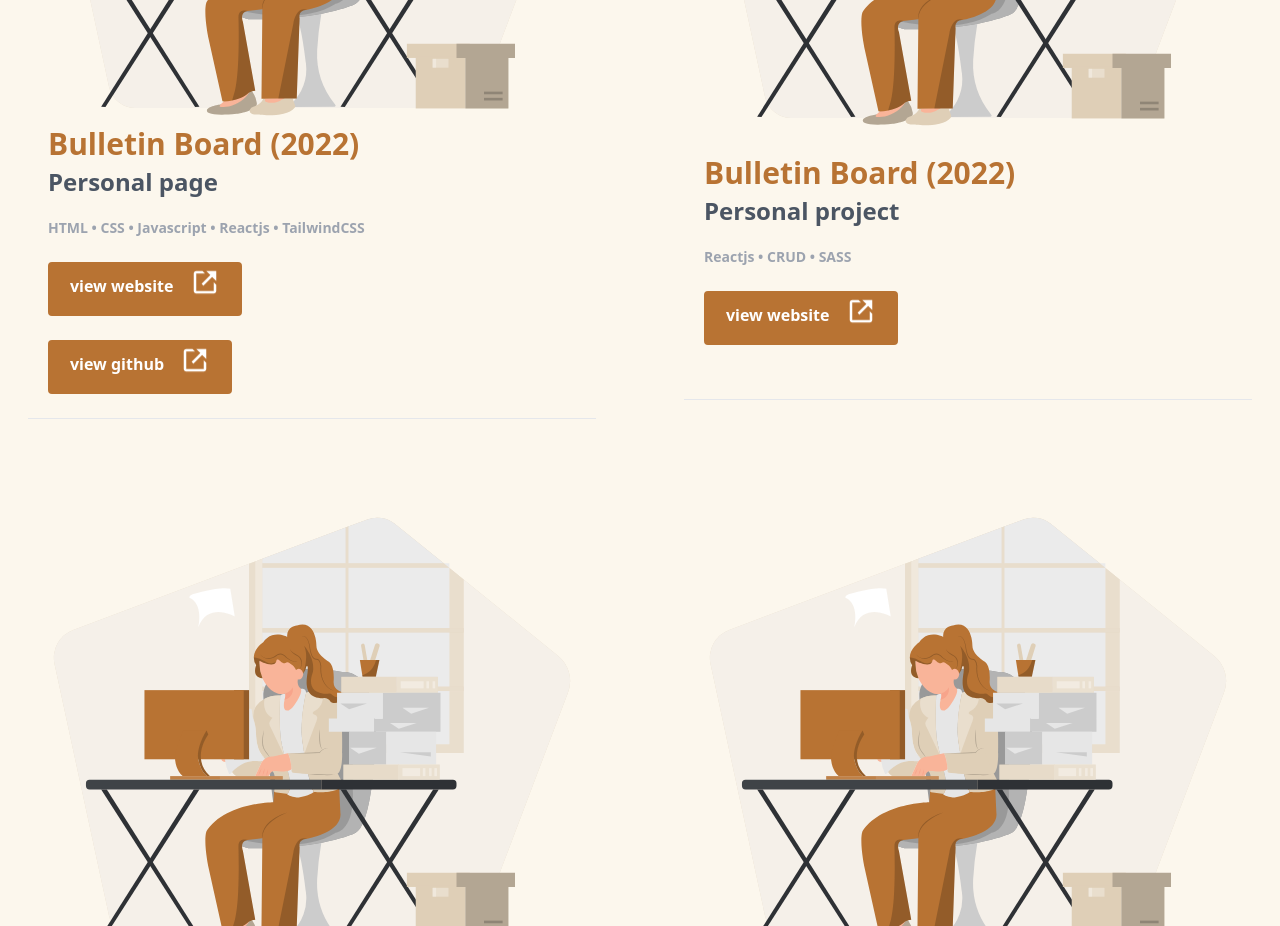
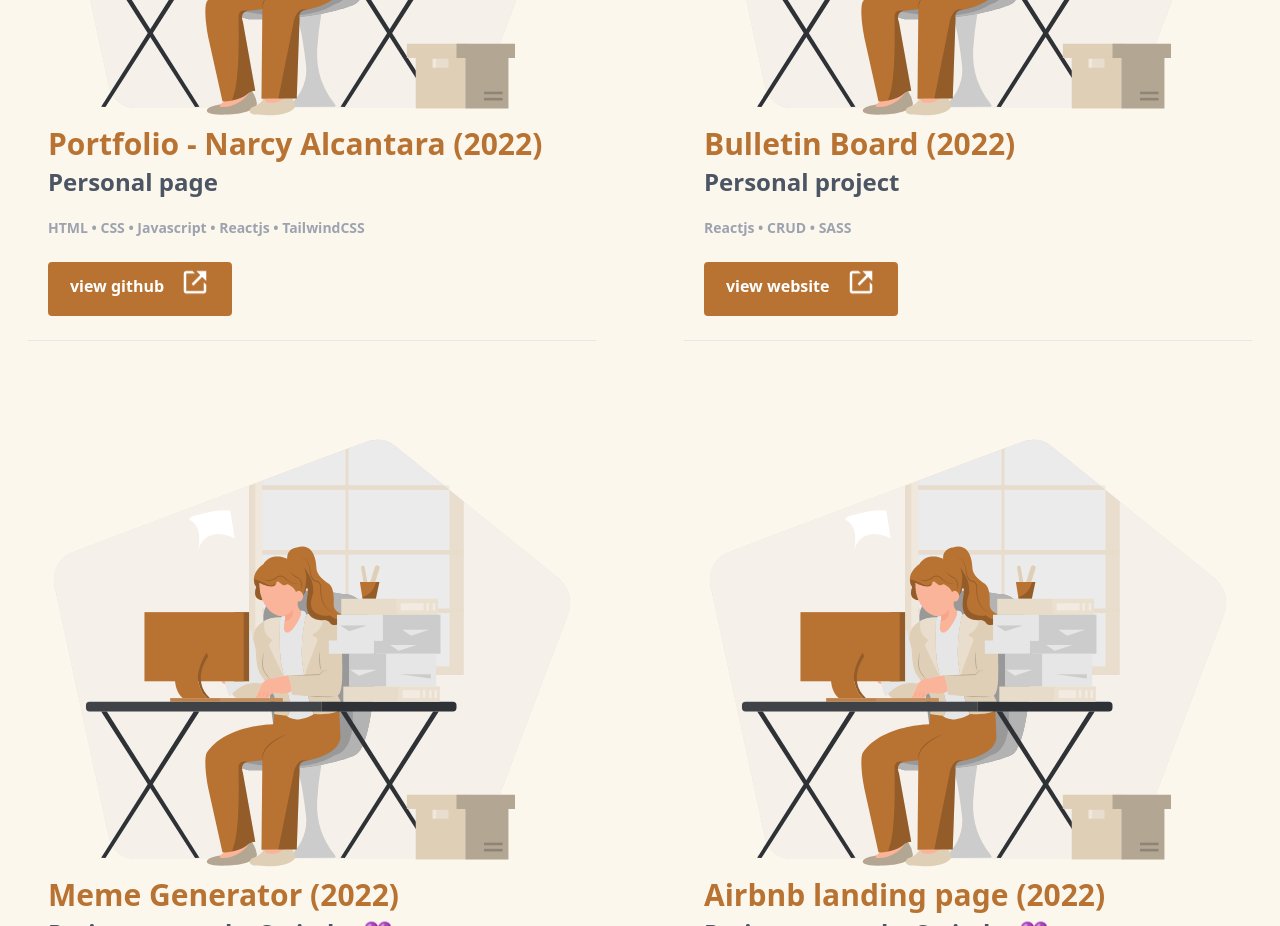
Before and after one commit to naralcantara001/nar-alcantara, a Next.js app: page / in a window 1280 px wide. Shown: the part 2920-3846 px from the top of the page. Built offline with nearby package versions, Linux system fonts and the light colour scheme.

Commit message:
Update page.js

```diff
--- a/src/app/page.js
+++ b/src/app/page.js
@@ -266,16 +266,10 @@ export default function Home() {
                 <Image src={illustration} alt='image' className='rounded'/>
               </div>
               <div className=' flex flex-col justify-center items-start xl:ml-5 mt-4 xl:mt-0'>
-                <h3 className='font-bold text-2xl md:text-3xl text-[#B87333]'>Bulletin Board (2022)</h3>
+                <h3 className='font-bold text-2xl md:text-3xl text-[#B87333]'>Portfolio - Narcy Alcantara (2022)</h3>
                 <p className='font-bold text-lg md:text-2xl mt-1 text-gray-600 dark:text-[#DFCFB7]'>Personal page</p>
                 <p className='font-bold mt-4 md:mt-5 text-sm text-gray-400 dark:text-[#DFCFB7]'>HTML • CSS • Javascript • Reactjs • TailwindCSS</p>
-                <a href='#'>
-                  <button className='flex flex-row text-white group hover:text-[#B87333] hover:bg-[#FCF7ED] hover:border-[#B87333] border-2  border-[#B87333] bg-[#B87333] font-semibold rounded px-5 py-[10px] mt-6'>
-                    <span className='mr-4'>view website</span>
-                    <svg xmlns="http://www.w3.org/2000/svg" width="30" height="30" viewBox="0 0 24 24" className='fill-white  group-hover:fill-[#B87333] w-[30px] animate-bounce'><path d="m13 3 3.293 3.293-7 7 1.414 1.414 7-7L21 11V3z"></path><path d="M19 19H5V5h7l-2-2H5c-1.103 0-2 .897-2 2v14c0 1.103.897 2 2 2h14c1.103 0 2-.897 2-2v-5l-2-2v7z"></path></svg>
-                  </button>
-                </a>
-                <a href='https://github.com/naralcantara001/bulletin-board'>
+                <a target="_blank" href='https://github.com/naralcantara001/bulletin-board'>
                   <button className='flex flex-row text-white group hover:text-[#B87333] hover:bg-[#FCF7ED] hover:border-[#B87333] border-2  border-[#B87333] bg-[#B87333] font-semibold rounded px-5 py-[10px] mt-6'>
                     <span className='mr-4'>view github</span>
                     <svg xmlns="http://www.w3.org/2000/svg" width="30" height="30" viewBox="0 0 24 24" className='fill-white  group-hover:fill-[#B87333] w-[30px] animate-bounce'><path d="m13 3 3.293 3.293-7 7 1.414 1.414 7-7L21 11V3z"></path><path d="M19 19H5V5h7l-2-2H5c-1.103 0-2 .897-2 2v14c0 1.103.897 2 2 2h14c1.103 0 2-.897 2-2v-5l-2-2v7z"></path></svg>
```
